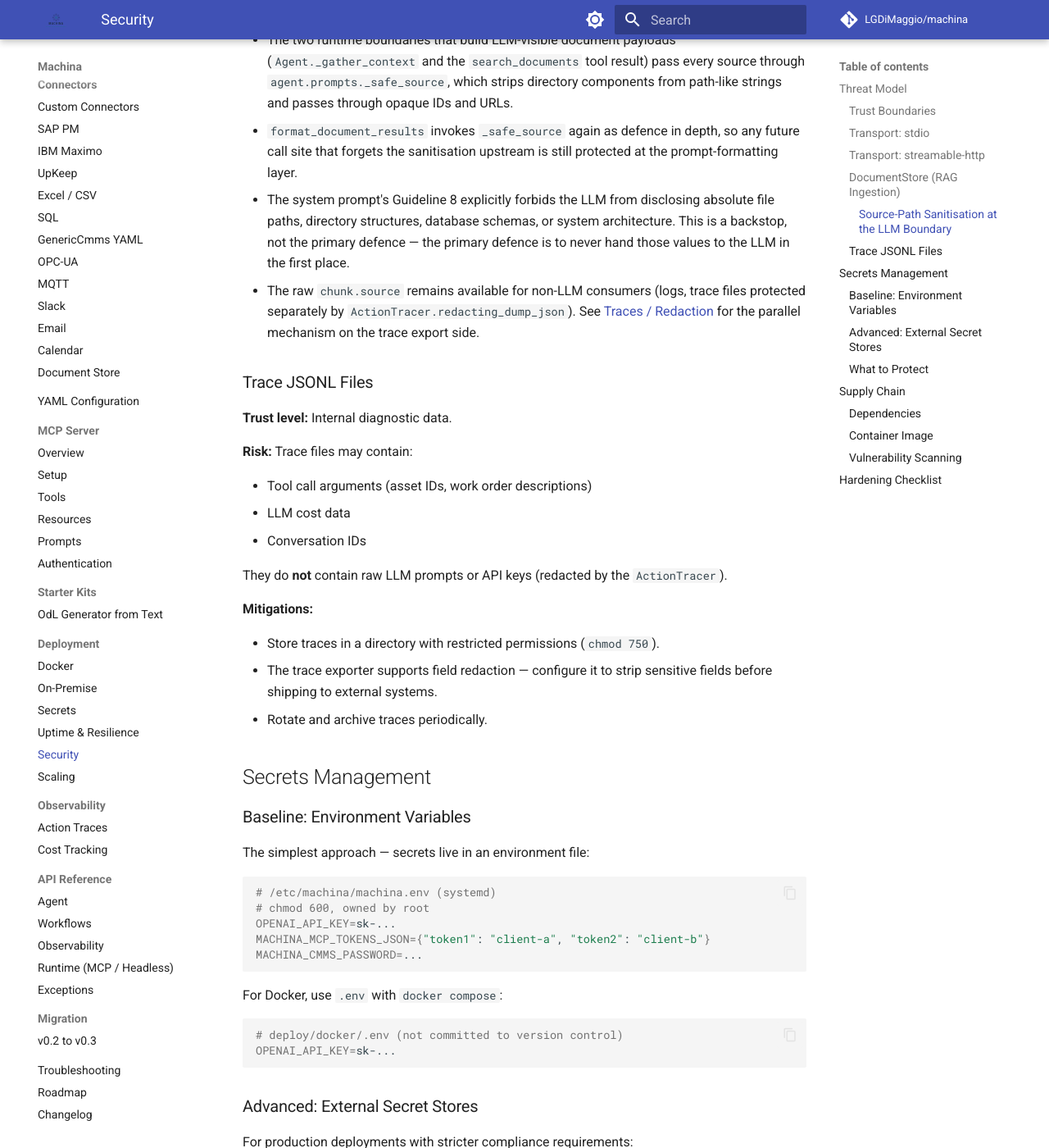
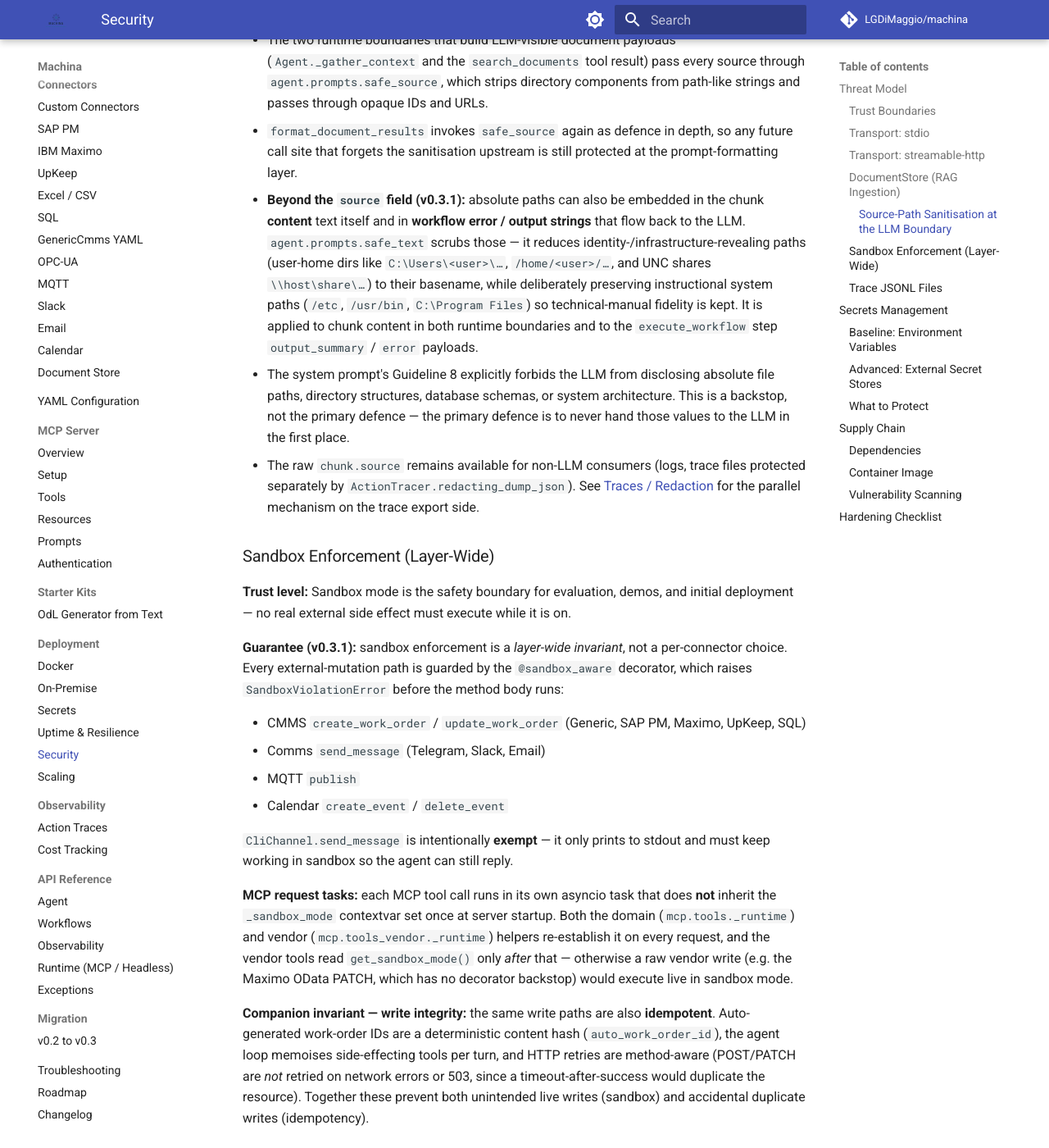
Before and after one commit to LGDiMaggio/machina, an MkDocs documentation site: the page built from docs/deployment/security.md, in a window 1280 px wide and 1400 px high, scrolled down 1960 px. Shown: the whole window at 82% size. Built offline with MkDocs 1.6.1 and Material for MkDocs 9.7.7, drawn with Linux system fonts in a browser that asks for light colours; comment, search, counter and statistics services are not loaded.

Commit message:
docs: sync v0.3.1 write-path safety into the published docs
Surfaced by /sync-docs — the v0.3.1 hardening shipped without doc updates.

- security.md: document safe_text (scrubs user-home/UNC paths from LLM-visible
  chunk content AND workflow error/output strings, beyond safe_source for the
  source field); add a layer-wide "Sandbox Enforcement" section (@sandbox_aware
  on every external-mutation path incl. comms/MQTT/calendar/SQL, CliChannel
  exempt, MCP per-request contextvar fix for domain + vendor _runtime) and the
  companion write-integrity invariant (deterministic WO IDs, per-turn memo,
  method-aware retry). Update stale _safe_source -> safe_source naming.
- connectors/excel.md: document durable atomic writes (temp + replace, xlsx+csv)
  and CSV/Excel formula-injection neutralisation with lossless round-trip.
- mkdocs.yml: exclude_docs for the gitignored planning trees (brainstorms/
  plans/solutions) so `mkdocs build --strict` is runnable locally and matches CI.

Verified: docs-coverage gate 32/32, `mkdocs build --strict` clean.

Co-Authored-By: Claude Opus 4.8 <noreply@anthropic.com>

```diff
--- a/docs/deployment/security.md
+++ b/docs/deployment/security.md
@@ -80,11 +80,20 @@ own payload, not an LLM hallucination.
 
 - The two runtime boundaries that build LLM-visible document payloads
   (`Agent._gather_context` and the `search_documents` tool result) pass every
-  source through `agent.prompts._safe_source`, which strips directory
+  source through `agent.prompts.safe_source`, which strips directory
   components from path-like strings and passes through opaque IDs and URLs.
-- `format_document_results` invokes `_safe_source` again as defence in depth,
+- `format_document_results` invokes `safe_source` again as defence in depth,
   so any future call site that forgets the sanitisation upstream is still
   protected at the prompt-formatting layer.
+- **Beyond the `source` field (v0.3.1):** absolute paths can also be embedded
+  in the chunk **content** text itself and in **workflow error / output
+  strings** that flow back to the LLM. `agent.prompts.safe_text` scrubs those
+  — it reduces identity-/infrastructure-revealing paths (user-home dirs like
+  `C:\Users\<user>\…`, `/home/<user>/…`, and UNC shares `\\host\share\…`) to
+  their basename, while deliberately preserving instructional system paths
+  (`/etc`, `/usr/bin`, `C:\Program Files`) so technical-manual fidelity is
+  kept. It is applied to chunk content in both runtime boundaries and to the
+  `execute_workflow` step `output_summary` / `error` payloads.
 - The system prompt's Guideline 8 explicitly forbids the LLM from disclosing
   absolute file paths, directory structures, database schemas, or system
   architecture. This is a backstop, not the primary defence — the primary
@@ -93,6 +102,40 @@ own payload, not an LLM hallucination.
   trace files protected separately by `ActionTracer.redacting_dump_json`).
   See [Traces / Redaction](../observability/traces.md#redaction) for the
   parallel mechanism on the trace export side.
+
+### Sandbox Enforcement (Layer-Wide)
+
+**Trust level:** Sandbox mode is the safety boundary for evaluation, demos, and
+initial deployment — no real external side effect must execute while it is on.
+
+**Guarantee (v0.3.1):** sandbox enforcement is a *layer-wide invariant*, not a
+per-connector choice. Every external-mutation path is guarded by the
+`@sandbox_aware` decorator, which raises `SandboxViolationError` before the
+method body runs:
+
+- CMMS `create_work_order` / `update_work_order` (Generic, SAP PM, Maximo, UpKeep, SQL)
+- Comms `send_message` (Telegram, Slack, Email)
+- MQTT `publish`
+- Calendar `create_event` / `delete_event`
+
+`CliChannel.send_message` is intentionally **exempt** — it only prints to
+stdout and must keep working in sandbox so the agent can still reply.
+
+**MCP request tasks:** each MCP tool call runs in its own asyncio task that does
+**not** inherit the `_sandbox_mode` contextvar set once at server startup. Both
+the domain (`mcp.tools._runtime`) and vendor (`mcp.tools_vendor._runtime`)
+helpers re-establish it on every request, and the vendor tools read
+`get_sandbox_mode()` only *after* that — otherwise a raw vendor write (e.g. the
+Maximo OData PATCH, which has no decorator backstop) would execute live in
+sandbox mode.
+
+**Companion invariant — write integrity:** the same write paths are also
+**idempotent**. Auto-generated work-order IDs are a deterministic content hash
+(`auto_work_order_id`), the agent loop memoises side-effecting tools per turn,
+and HTTP retries are method-aware (POST/PATCH are *not* retried on network
+errors or 503, since a timeout-after-success would duplicate the resource).
+Together these prevent both unintended live writes (sandbox) and accidental
+duplicate writes (idempotency).
 
 ### Trace JSONL Files
 
--- a/mkdocs.yml
+++ b/mkdocs.yml
@@ -6,6 +6,15 @@ site_url: https://machina-ai.readthedocs.io
 repo_url: https://github.com/LGDiMaggio/machina
 repo_name: LGDiMaggio/machina
 edit_uri: edit/main/docs/
+
+# Local-only planning artifacts (gitignored) live under docs/ but are not part
+# of the published site. Excluding them keeps `mkdocs build --strict` runnable
+# locally — it would otherwise abort on not-in-nav / autoref warnings from
+# files that never exist in CI.
+exclude_docs: |
+  brainstorms/
+  plans/
+  solutions/
 
 theme:
   name: material
```
Also changed, not shown: docs/connectors/excel.md (+15 -0 lines).
